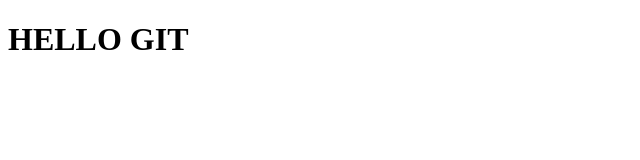
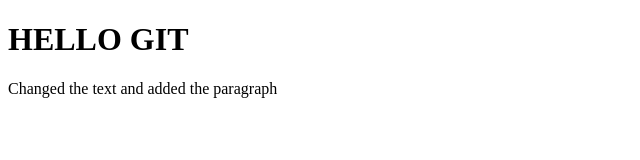
Before and after one commit to Nsindhuja/sampleGIT-2, a plain HTML site: page index.html in a window 1280 px wide. Shown: the whole page, without its empty margins (0-640 px from the left). Drawn offline with Linux system fonts and the light colour scheme.

Commit message:
para added

```diff
--- a/index.html
+++ b/index.html
@@ -9,6 +9,8 @@
 
 <body>
     <h1>HELLO GIT </h1>
+    <p>Changed the text and added the paragraph
+    </p>
 </body>
 
 </html>
```
